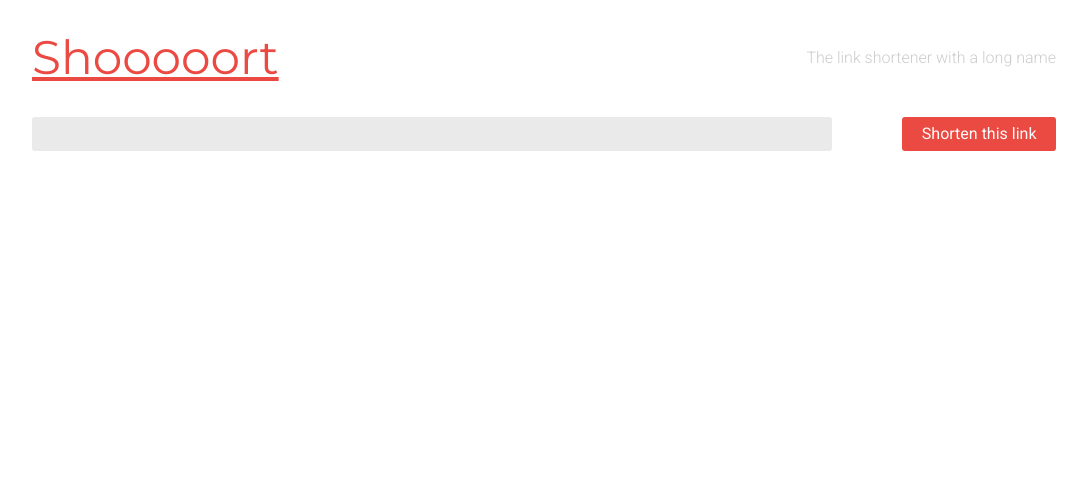
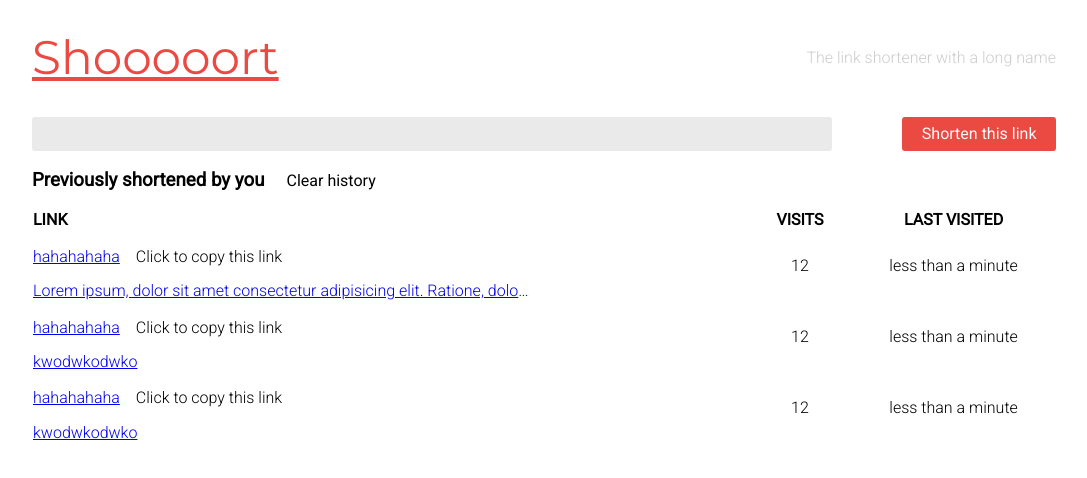
Before and after one commit to dewabisma/link-shortener, a React (Create React App) app: page / in a window 1280 px wide. Shown: the top 478 px of the page, without its empty margins (96-1183 px from the left). Built offline with nearby package versions, Linux system fonts and the light colour scheme.

Commit message:
create Table, TableData, HistoryText

```diff
--- a/package.json
+++ b/package.json
@@ -3,9 +3,11 @@
   "version": "0.1.0",
   "private": true,
   "dependencies": {
+    "@reduxjs/toolkit": "^1.6.1",
     "@testing-library/jest-dom": "^5.14.1",
     "@testing-library/react": "^11.2.7",
     "@testing-library/user-event": "^12.8.3",
+    "date-fns": "^2.22.1",
     "normalize.css": "^8.0.1",
     "react": "^17.0.2",
     "react-dom": "^17.0.2",
--- a/src/App.js
+++ b/src/App.js
@@ -1,13 +1,15 @@
-import React from "react";
+import * as React from "react";
 import Header from "./components/Header/Header";
 import Container from "./components/Container/Container";
 import SearchBox from "./components/SearchBox/SearchBox";
+import Table from "./components/Table/Table";
 
 function App() {
   return (
     <Container>
       <Header />
       <SearchBox />
+      <Table />
     </Container>
   );
 }
--- a/src/components/Container/Container.jsx
+++ b/src/components/Container/Container.jsx
@@ -1,4 +1,4 @@
-import React from "react";
+import * as React from "react";
 import * as styles from "./Container.module.scss";
 
 const Container = ({ children }) => {
--- a/src/components/SearchBox/SearchBox.jsx
+++ b/src/components/SearchBox/SearchBox.jsx
@@ -1,4 +1,4 @@
-import React from "react";
+import * as React from "react";
 import * as styles from "./SearchBox.module.scss";
 
 const SearchBox = () => {
--- /dev/null
+++ b/src/components/Table/Table.jsx
@@ -0,0 +1,50 @@
+import * as React from "react";
+import TableData from "./TableData/TableData";
+
+import * as styles from "./Table.module.scss";
+
+const Table = () => {
+  return (
+    <div className={styles.table}>
+      <div className={styles.tableCaption}>
+        <h3>Previously shortened by you</h3>
+        <button>Clear history</button>
+      </div>
+
+      <table>
+        <thead>
+          <tr className={styles.tableHead}>
+            <th>LINK</th>
+            <th>VISITS</th>
+            <th>LAST VISITED</th>
+          </tr>
+        </thead>
+
+        <tbody>
+          <TableData
+            url="Lorem ipsum, dolor sit amet consectetur adipisicing elit. Ratione, dolorem."
+            shortenedUrl="hahahahaha"
+            visitCount={12}
+            lastVisitTIme={new Date()}
+          />
+
+          <TableData
+            url="kwodwkodwko"
+            shortenedUrl="hahahahaha"
+            visitCount={12}
+            lastVisitTIme={new Date()}
+          />
+
+          <TableData
+            url="kwodwkodwko"
+            shortenedUrl="hahahahaha"
+            visitCount={12}
+            lastVisitTIme={new Date()}
+          />
+        </tbody>
+      </table>
+    </div>
+  );
+};
+
+export default Table;
--- /dev/null
+++ b/src/components/Table/Table.module.scss
@@ -0,0 +1,37 @@
+.table {
+  .tableCaption {
+    display: flex;
+    align-items: center;
+
+    h3 {
+      margin-right: 1rem;
+    }
+
+    button {
+      background-color: transparent;
+      border: none;
+    }
+  }
+
+  table {
+    width: 100%;
+    border-spacing: 0;
+  }
+
+  .tableHead {
+    th:first-child {
+      width: 70%;
+      text-align: left;
+    }
+
+    th:nth-child(2) {
+      width: 10%;
+      text-align: center;
+    }
+
+    th:last-child {
+      width: 20%;
+      text-align: center;
+    }
+  }
+}
--- /dev/null
+++ b/src/components/Table/TableData/HistoryText/HistoryText.jsx
@@ -0,0 +1,19 @@
+import * as React from "react";
+import * as styles from "./HistoryText.module.scss";
+
+const HistoryText = ({ url, shortenedUrl }) => {
+  return (
+    <div className={styles.historyText}>
+      <div className={styles.shortenedUrl}>
+        <a href={shortenedUrl}>{shortenedUrl}</a>
+        <p>Click to copy this link</p>
+      </div>
+
+      <a className={styles.url} href={url}>
+        {url}
+      </a>
+    </div>
+  );
+};
+
+export default HistoryText;
--- /dev/null
+++ b/src/components/Table/TableData/HistoryText/HistoryText.module.scss
@@ -0,0 +1,18 @@
+.historyText {
+  .shortenedUrl {
+    display: flex;
+    align-items: center;
+
+    a {
+      margin-right: 1rem;
+    }
+  }
+
+  .url {
+    text-overflow: ellipsis;
+    overflow: hidden;
+    display: block;
+    width: 500px;
+    white-space: nowrap;
+  }
+}
--- /dev/null
+++ b/src/components/Table/TableData/TableData.jsx
@@ -0,0 +1,22 @@
+import * as React from "react";
+import { formatDistanceToNow } from "date-fns";
+
+import HistoryText from "./HistoryText/HistoryText";
+
+import * as styles from "./TableData.module.scss";
+
+const TableData = ({ url, shortenedUrl, visitCount, lastVisitTIme }) => {
+  const distanceTime = formatDistanceToNow(lastVisitTIme);
+
+  return (
+    <tr className={styles.tableData}>
+      <td>
+        <HistoryText url={url} shortenedUrl={shortenedUrl} />
+      </td>
+      <td>{visitCount}</td>
+      <td>{distanceTime}</td>
+    </tr>
+  );
+};
+
+export default TableData;
--- /dev/null
+++ b/src/components/Table/TableData/TableData.module.scss
@@ -0,0 +1,6 @@
+.tableData {
+  td:nth-child(2),
+  td:last-child {
+    text-align: center;
+  }
+}
```
Also changed, not shown: 1 other file (tests, documents, lock files or other folders).
